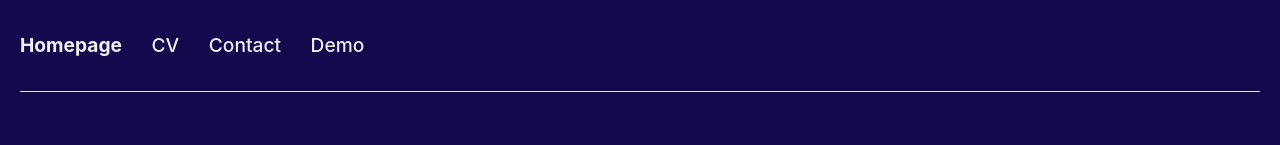
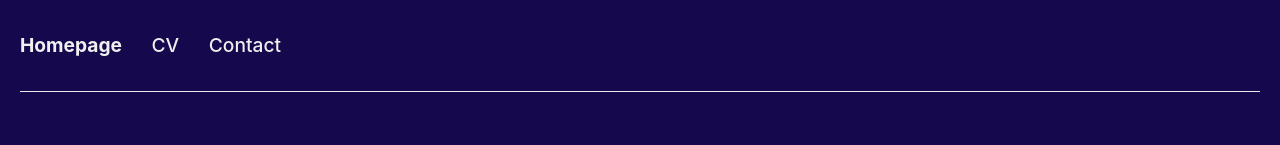
Before and after one commit to jackdavies004/jackdavies004.github.io, a plain HTML site: page index.html in a window 1280 px wide. Shown: the top 145 px of the page. Drawn offline with Linux system fonts and the light colour scheme.

Commit message:
Revise portfolio page structure and content
Updated the HTML structure and content of the portfolio page, including a new projects section and modifications to the navigation links.

```diff
--- a/index.html
+++ b/index.html
@@ -12,7 +12,7 @@
       <a href="index.html" class="active">Homepage</a>
       <a href="resume.html">CV</a>
       <a href="contact.html">Contact</a>
-      <a href="demo.html">Demo</a>
+      <!--<a href="demo.html">Demo</a>-->
     </div>
   </nav>
 
```
